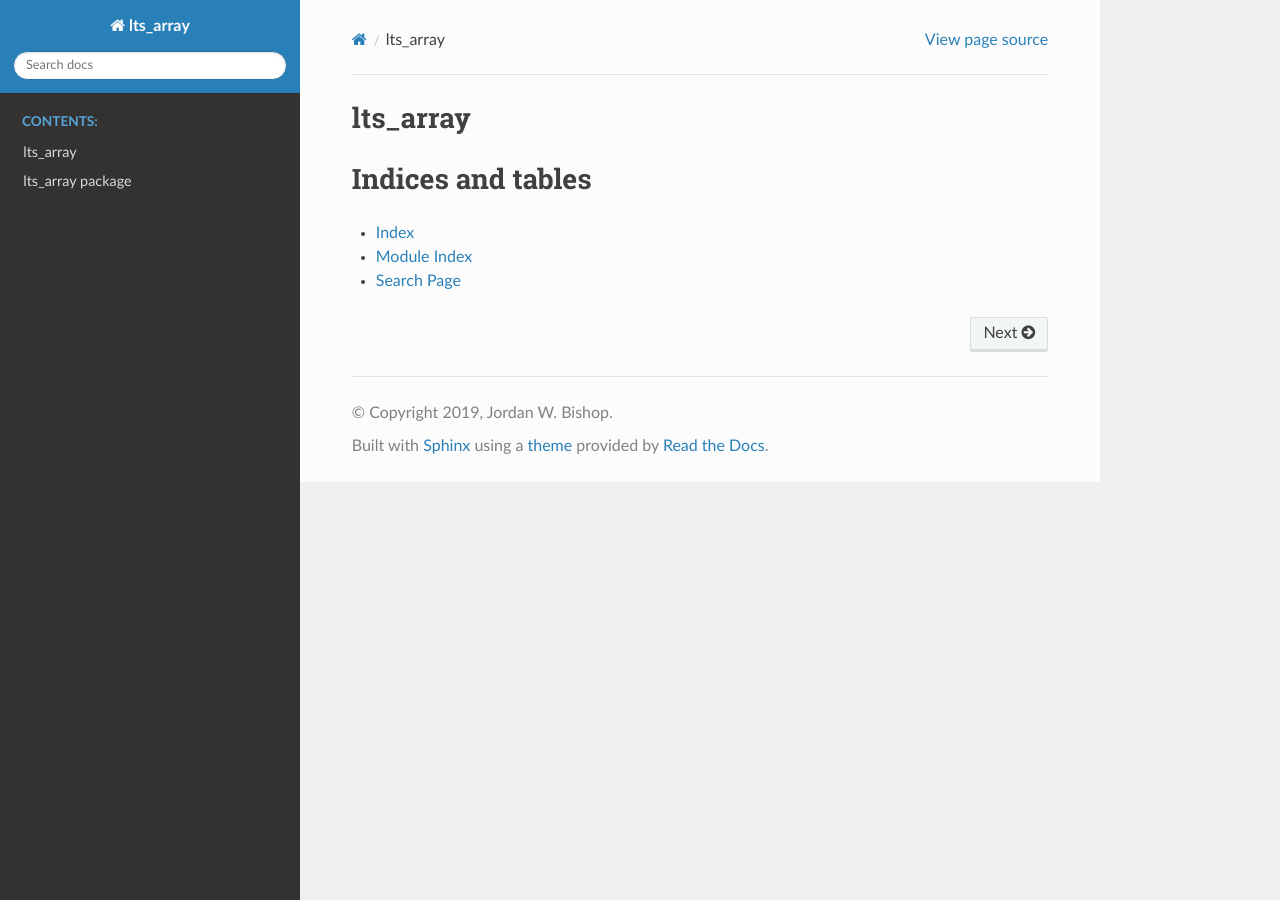
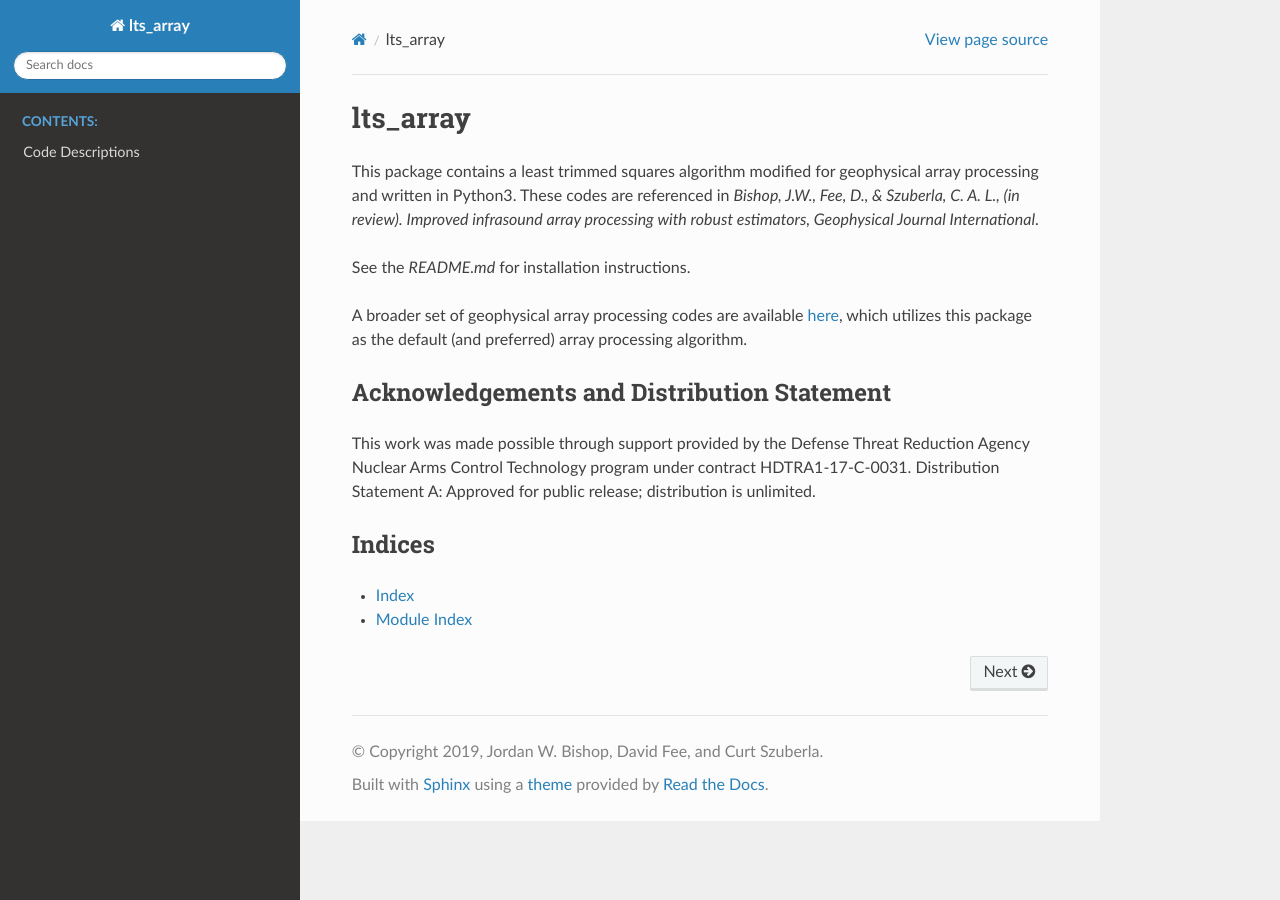
Before and after one commit to uafgeotools/lts_array, a Sphinx documentation site: the page built from docs/source/index.rst, in a window 1280 px wide. Built offline with Sphinx 7.4.7 and the Read the Docs theme 2.0.0, drawn with Linux system fonts in a browser that asks for light colours.

Commit message:
Add final docstring tweaks. Update docs source files

```diff
--- a/docs/source/conf.py
+++ b/docs/source/conf.py
@@ -12,14 +12,14 @@
 #
 import os
 import sys
-sys.path.insert(0, os.path.abspath('../../doctut'))
+sys.path.insert(0, os.path.abspath('../..'))
 
 
 # -- Project information -----------------------------------------------------
 
 project = 'lts_array'
-copyright = '2019, Jordan W. Bishop'
-author = 'Jordan W. Bishop'
+copyright = '2019, Jordan W. Bishop, David Fee, and Curt Szuberla'
+author = 'Jordan W. Bishop, David Fee, and Curt Szuberla'
 
 # The full version, including alpha/beta/rc tags
 release = '1.0.0'
@@ -48,6 +48,18 @@ language = 'python'
 # This pattern also affects html_static_path and html_extra_path.
 exclude_patterns = []
 
+# List of source suffixes - the files that Sphinx will read and their
+# markdown type.
+source_suffix = {
+    '.rst': 'restructuredtext',
+    '.txt': 'restructuredtext',
+    '.md': 'markdown',
+}
+
+# Parsers - rst is implicit. Add markdown parser.
+source_parsers = {
+   '.md': 'recommonmark.parser.CommonMarkParser',
+}
 
 # -- Options for HTML output -------------------------------------------------
 
@@ -59,6 +71,7 @@ html_theme = 'sphinx_rtd_theme'
 # so a file named "default.css" will overwrite the builtin "default.css".
 html_static_path = ['_static']
 
-# Docstring Parsing
+# -- Options for docstrings -------------------------------------------------
+# Docstring Parsing with napoleon
 napoleon_google_docstring = True
 napoleon_numpy_docstring = False
--- a/docs/source/index.rst
+++ b/docs/source/index.rst
@@ -1,17 +1,29 @@
-lts_array
-==========
+**************
+lts\_array
+**************
+
+This package contains a least trimmed squares algorithm modified for geophysical array processing and written in Python3. These codes are referenced in *Bishop, J.W., Fee, D., & Szuberla, C. A. L., (in review). Improved infrasound array processing with robust estimators, Geophysical Journal International*.
+
+See the `README.md` for installation instructions.
+
+A broader set of geophysical array processing codes are available `here  <https://github.com/uafgeotools/array_processing>`_, which utilizes this package as the default (and preferred) array processing algorithm.
 
 .. toctree::
    :maxdepth: 2
    :caption: Contents:
    :hidden:
 
-   modules
    lts_array
 
-Indices and tables
+
+Acknowledgements and Distribution Statement
+========================================================
+
+This work was made possible through support provided by the Defense Threat Reduction Agency Nuclear Arms Control Technology program under contract HDTRA1-17-C-0031. Distribution Statement A: Approved for public release; distribution is unlimited.
+
+
+Indices
 ==================
 
 * :ref:`genindex`
 * :ref:`modindex`
-* :ref:`search`
--- a/docs/source/modules.rst
+++ /dev/null
@@ -1,7 +0,0 @@
-lts_array
-=========
-
-.. toctree::
-   :maxdepth: 4
-
-   lts_array
```
Also changed, not shown: docs/source/lts_array.rst (+10 -15 lines), 3 other files.
